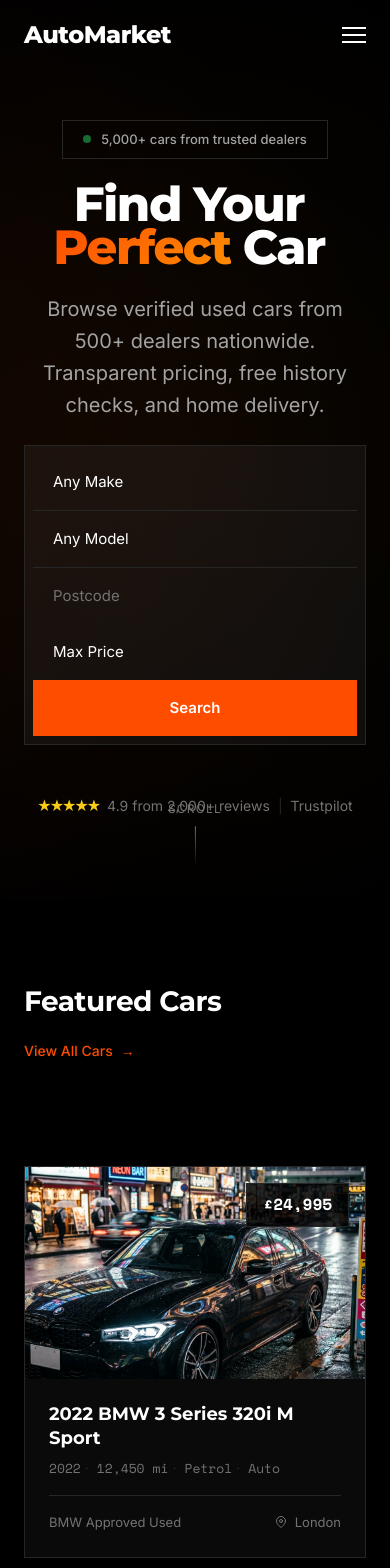
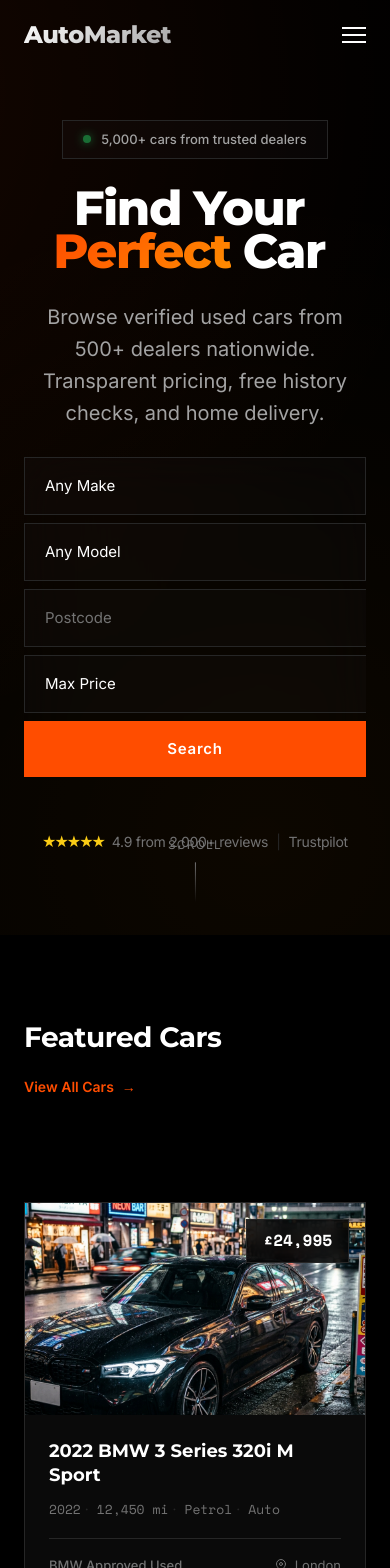
Before and after one commit to shehz-max/Automarket-landing-page, a Next.js app: page / in a window 390 px wide. Shown: the top 1568 px of the page. Built offline with nearby package versions, Linux system fonts and the light colour scheme.

Commit message:
style: elevate aesthetics to GenZ dark futurist design and resolve hydration warning

```diff
--- a/app/globals.css
+++ b/app/globals.css
@@ -5,7 +5,7 @@
   --color-bg-primary:     #000000;           /* Pure black — page background */
   --color-bg-elevated:    #0A0A0A;           /* Slightly lifted — card backgrounds */
   --color-bg-card:        #111111;           /* Card surfaces, elevated sections */
-  --color-bg-glass:       rgba(255, 255, 255, 0.05);  /* Glassmorphism base */
+  --color-bg-glass:       rgba(255, 255, 255, 0.03);  /* Premium glass base */
 
   /* TEXT — Monochromatic hierarchy */
   --color-text-primary:   #FFFFFF;           /* Headlines, primary text */
@@ -20,7 +20,7 @@
   /* ACCENT — Automotive orange, RESTRICTED USE */
   --color-accent:         #FF4D00;           /* Primary CTA buttons only */
   --color-accent-hover:   #FF6B2C;           /* CTA hover state */
-  --color-accent-glow:    rgba(255, 77, 0, 0.3);    /* Glow effects on hover */
+  --color-accent-glow:    rgba(255, 77, 0, 0.25);   /* Glow effects on hover */
 
   /* UTILITY — Status and feedback */
   --color-success:        #22C55E;           /* Checkmarks, confirmations */
@@ -104,8 +104,8 @@
   /* 5. SHADOWS (DEPTH VIA BORDERS ONLY) */
   --shadow-none: none;
   --glow-accent: 0 0 20px rgba(255, 77, 0, 0.3);
-  --glow-accent-lg: 0 0 30px rgba(255, 77, 0, 0.4);
-  --shadow-glass: 0 8px 32px rgba(0, 0, 0, 0.3);
+  --glow-accent-lg: 0 0 35px rgba(255, 77, 0, 0.45);
+  --shadow-glass: 0 8px 32px rgba(0, 0, 0, 0.5);
 
   /* 6. Z-INDEX SCALE */
   --z-below:     -1;    /* Background elements, decorative */
@@ -150,6 +150,12 @@
   margin: 0;
   padding: 0;
   background-color: var(--color-bg-primary);
+  /* GenZ blueprint background grid */
+  background-image:
+    linear-gradient(to right, rgba(255, 255, 255, 0.02) 1px, transparent 1px),
+    linear-gradient(to bottom, rgba(255, 255, 255, 0.02) 1px, transparent 1px);
+  background-size: 60px 60px;
+  background-position: center top;
   color: var(--color-text-primary);
   font-family: var(--font-body);
   font-size: var(--font-size-body);
@@ -195,8 +201,8 @@
 }
 
 .navbar.scrolled {
-  background: rgba(0, 0, 0, 0.9);
-  backdrop-filter: blur(16px);
+  background: rgba(0, 0, 0, 0.85);
+  backdrop-filter: blur(20px);
   border-bottom-color: var(--color-border-rest);
 }
 
@@ -215,6 +221,10 @@
   color: var(--color-text-primary);
   letter-spacing: -0.02em;
   text-decoration: none;
+  background: linear-gradient(135deg, #FFFFFF 0%, var(--color-text-body) 100%);
+  -webkit-background-clip: text;
+  background-clip: text;
+  -webkit-text-fill-color: transparent;
 }
 
 .navbar-links {
@@ -238,11 +248,7 @@
   color: var(--color-text-primary);
 }
 
-.nav-link.active {
-  color: var(--color-text-primary);
-}
-
-.nav-link.active::after {
+.nav-link::after {
   content: '';
   position: absolute;
   bottom: -4px;
@@ -250,6 +256,22 @@
   right: 16px;
   height: 2px;
   background: var(--color-accent);
+  transform: scaleX(0);
+  transform-origin: right;
+  transition: transform 0.3s var(--ease-out);
+}
+
+.nav-link:hover::after {
+  transform: scaleX(1);
+  transform-origin: left;
+}
+
+.nav-link.active {
+  color: var(--color-text-primary);
+}
+
+.nav-link.active::after {
+  transform: scaleX(1);
 }
 
 .nav-cta {
@@ -263,6 +285,8 @@
   text-decoration: none;
   cursor: pointer;
   border-radius: var(--radius-none);
+  position: relative;
+  overflow: hidden;
   transition: all var(--duration-normal) var(--ease-out);
 }
 
@@ -365,8 +389,9 @@
   position: absolute;
   inset: 0;
   background:
-    radial-gradient(circle at 30% 50%, rgba(255, 77, 0, 0.06) 0%, transparent 50%),
-    radial-gradient(circle at 70% 50%, rgba(255, 140, 0, 0.04) 0%, transparent 50%);
+    radial-gradient(circle at 20% 30%, rgba(255, 77, 0, 0.09) 0%, transparent 45%),
+    radial-gradient(circle at 80% 70%, rgba(255, 140, 0, 0.05) 0%, transparent 45%),
+    radial-gradient(circle at 50% 50%, rgba(0, 0, 0, 0.95) 0%, var(--color-bg-primary) 100%);
   background-size: 200% 200%;
   animation: meshShift 20s ease infinite;
   z-index: 0;
@@ -379,7 +404,7 @@
   display: flex;
   flex-direction: column;
   align-items: center;
-  gap: 24px;
+  gap: 28px;
 }
 
 .hero-badge {
@@ -387,6 +412,7 @@
   align-items: center;
   gap: 10px;
   padding: 8px 20px;
+  background: rgba(255, 255, 255, 0.02);
   border: 1px solid var(--color-border-rest);
   font-family: var(--font-body);
   font-size: 13px;
@@ -400,6 +426,7 @@
   height: 8px;
   background: var(--color-success);
   border-radius: 50%;
+  box-shadow: 0 0 10px var(--color-success);
   animation: pulse 2s ease-in-out infinite;
 }
 
@@ -431,19 +458,22 @@
   font-size: 20px;
   color: var(--color-text-body);
   line-height: var(--line-height-normal);
-  max-width: 560px;
+  max-width: 580px;
   margin: 0;
 }
 
+/* Glassmorphism search panel */
 .search-bar {
   display: flex;
   width: 100%;
   max-width: 800px;
-  background: rgba(255, 255, 255, 0.05);
+  background: rgba(255, 255, 255, 0.03);
+  backdrop-filter: blur(24px);
   border: 1px solid var(--color-border-rest);
   padding: 8px;
   border-radius: var(--radius-none);
-  transition: border-color var(--duration-normal) ease, box-shadow var(--duration-normal) ease;
+  transition: border-color var(--duration-normal) var(--ease-out),
+              box-shadow var(--duration-normal) var(--ease-out);
 }
 
 .search-bar:focus-within {
@@ -475,7 +505,7 @@
 }
 
 .search-field option {
-  background: var(--color-bg-card);
+  background: var(--color-bg-elevated);
   color: var(--color-text-primary);
 }
 
@@ -483,7 +513,7 @@
   background: var(--color-accent);
   color: var(--color-text-primary);
   border: none;
-  padding: 16px 32px;
+  padding: 16px 36px;
   font-family: var(--font-body);
   font-size: 15px;
   font-weight: var(--font-weight-semibold);
@@ -491,11 +521,13 @@
   border-radius: var(--radius-none);
   transition: all var(--duration-normal) var(--ease-out);
   flex-shrink: 0;
+  letter-spacing: var(--letter-spacing-wide);
 }
 
 .search-btn:hover {
   background: var(--color-accent-hover);
   box-shadow: var(--glow-accent);
+  transform: translateY(0);
 }
 
 .hero-trust {
@@ -507,6 +539,7 @@
   font-family: var(--font-body);
   font-size: var(--font-size-small);
   color: var(--color-text-muted);
+  letter-spacing: var(--letter-spacing-normal);
 }
 
 .hero-trust .stars {
@@ -544,10 +577,17 @@
 
 @media (max-width: 768px) {
   .hero { padding: 120px 24px 80px; }
-  .search-bar { flex-direction: column; }
-  .search-field { border-right: none; border-bottom: 1px solid var(--color-border-rest); }
-  .search-field:last-of-type { border-bottom: none; }
-  .search-btn { width: 100%; }
+  .search-bar { flex-direction: column; gap: 8px; background: transparent; border: none; padding: 0; }
+  .search-field {
+    border: 1px solid var(--color-border-rest);
+    background: rgba(255, 255, 255, 0.02);
+    border-bottom: 1px solid var(--color-border-rest);
+    width: 100%;
+  }
+  .search-field:focus {
+    border-color: var(--color-accent);
+  }
+  .search-btn { width: 100%; padding: 16px; }
   .hero-trust { flex-wrap: wrap; gap: 8px; }
 }
 
@@ -558,6 +598,7 @@
 .cars-section {
   padding: var(--section-padding-y) 24px;
   background: var(--color-bg-primary);
+  position: relative;
 }
 
 @media (max-width: 768px) {
@@ -583,12 +624,13 @@
   color: var(--color-text-primary);
   letter-spacing: var(--letter-spacing-normal);
   margin: 0;
+  position: relative;
 }
 
 .view-all {
   font-family: var(--font-body);
   font-size: var(--font-size-small);
-  font-weight: var(--font-weight-medium);
+  font-weight: var(--font-weight-semibold);
   color: var(--color-accent);
   text-decoration: none;
   display: flex;
@@ -613,29 +655,33 @@
   border-radius: var(--radius-none);
   overflow: hidden;
   cursor: pointer;
-  transition: border-color var(--duration-normal) ease, transform var(--duration-normal) ease;
+  transition: border-color var(--duration-normal) var(--ease-out),
+              transform var(--duration-normal) var(--ease-out),
+              box-shadow var(--duration-normal) var(--ease-out);
 }
 
 .car-card:hover {
-  border-color: var(--color-border-hover);
-  transform: translateY(-4px);
+  border-color: var(--color-accent);
+  transform: translateY(-6px);
+  box-shadow: 0 12px 30px rgba(255, 77, 0, 0.05);
 }
 
 .car-image {
   aspect-ratio: 16 / 10;
   overflow: hidden;
   position: relative;
+  background: #111;
 }
 
 .car-image img {
   width: 100%;
   height: 100%;
   object-fit: cover;
-  transition: transform var(--duration-slow) var(--ease-out);
+  transition: transform var(--duration-slow) var(--ease-out-smooth);
 }
 
 .car-card:hover .car-image img {
-  transform: scale(1.05);
+  transform: scale(1.06);
 }
 
 .car-price-badge {
@@ -643,6 +689,7 @@
   top: 16px;
   right: 16px;
   background: rgba(0, 0, 0, 0.85);
+  backdrop-filter: blur(8px);
   border: 1px solid var(--color-border-rest);
   padding: 8px 16px;
   font-family: var(--font-mono);
@@ -650,10 +697,21 @@
   font-weight: var(--font-weight-bold);
   color: var(--color-text-primary);
   border-radius: var(--radius-none);
+  transition: border-color 0.3s ease;
+}
+
+.car-card:hover .car-price-badge {
+  border-color: var(--color-accent);
 }
 
 .car-content {
   padding: var(--card-padding);
+  border-top: 1px solid transparent;
+  transition: border-color 0.3s ease;
+}
+
+.car-card:hover .car-content {
+  border-top-color: rgba(255, 77, 0, 0.1);
 }
 
 .car-title {
@@ -661,7 +719,7 @@
   font-size: 18px;
   font-weight: var(--font-weight-semibold);
   color: var(--color-text-primary);
-  margin: 0 0 8px 0;
+  margin: 0 0 12px 0;
   line-height: 1.3;
 }
 
@@ -671,7 +729,7 @@
   font-family: var(--font-mono);
   font-size: 13px;
   color: var(--color-text-muted);
-  margin-bottom: 16px;
+  margin-bottom: 18px;
 }
 
 .car-specs span {
@@ -697,6 +755,7 @@
   font-family: var(--font-body);
   font-size: 13px;
   color: var(--color-text-muted);
+  font-weight: var(--font-weight-medium);
 }
 
 .car-location {
@@ -724,6 +783,10 @@
 .how-it-works {
   padding: var(--section-padding-y) 24px;
   background: var(--color-bg-elevated);
+  position: relative;
+  /* Thin grid partition details */
+  border-top: 1px solid var(--color-border-rest);
+  border-bottom: 1px solid var(--color-border-rest);
 }
 
 @media (max-width: 768px) {
@@ -747,21 +810,32 @@
   padding: 48px 32px;
   text-align: center;
   border-radius: var(--radius-none);
-  transition: border-color var(--duration-normal) ease;
+  transition: border-color var(--duration-normal) var(--ease-out),
+              transform var(--duration-normal) var(--ease-out),
+              box-shadow var(--duration-normal) var(--ease-out);
 }
 
 .step-card:hover {
   border-color: var(--color-accent);
+  transform: translateY(-4px);
+  box-shadow: 0 10px 25px rgba(255, 77, 0, 0.03);
 }
 
+/* Futuristic transparent outline numbers */
 .step-number {
   font-family: var(--font-display);
-  font-size: 64px;
+  font-size: 72px;
   font-weight: 800;
-  color: var(--color-border-rest);
+  color: transparent;
+  -webkit-text-stroke: 1.5px var(--color-border-rest);
   line-height: 1;
   margin-bottom: 24px;
   display: block;
+  transition: -webkit-text-stroke var(--duration-normal) ease;
+}
+
+.step-card:hover .step-number {
+  -webkit-text-stroke: 2px var(--color-accent);
 }
 
 .step-title {
@@ -790,7 +864,6 @@
 
 .stats-section {
   padding: 80px 24px;
-  border-top: 1px solid var(--color-border-rest);
   border-bottom: 1px solid var(--color-border-rest);
   background: var(--color-bg-primary);
 }
@@ -806,6 +879,11 @@
   display: flex;
   flex-direction: column;
   align-items: center;
+  border-right: 1px solid var(--color-border-rest);
+}
+
+.stat-item:last-child {
+  border-right: none;
 }
 
 .stat-number {
@@ -815,6 +893,10 @@
   color: var(--color-text-primary);
   line-height: 1;
   display: block;
+  background: linear-gradient(180deg, #FFFFFF 0%, var(--color-text-body) 100%);
+  -webkit-background-clip: text;
+  background-clip: text;
+  -webkit-text-fill-color: transparent;
 }
 
 .stat-label {
@@ -829,6 +911,7 @@
 
 @media (max-width: 768px) {
   .stats-grid { grid-template-columns: repeat(2, 1fr); gap: 32px; }
+  .stat-item { border-right: none; }
 }
 
 /* ========================================== */
@@ -860,11 +943,13 @@
   border: 1px solid var(--color-border-rest);
   padding: 32px;
   border-radius: var(--radius-none);
-  transition: border-color var(--duration-normal) ease;
+  transition: border-color var(--duration-normal) var(--ease-out),
+              transform var(--duration-normal) var(--ease-out);
 }
 
 .feature-card:hover {
   border-color: var(--color-border-hover);
+  transform: translateY(-4px);
 }
 
 .feature-icon {
@@ -880,6 +965,12 @@
   font-weight: var(--font-weight-bold);
   margin-bottom: 20px;
   border-radius: var(--radius-none);
+  transition: all var(--duration-normal) ease;
+}
+
+.feature-card:hover .feature-icon {
+  border-color: var(--color-success);
+  box-shadow: 0 0 10px rgba(34, 197, 94, 0.15);
 }
 
 .feature-title {
@@ -913,6 +1004,8 @@
 .testimonials-section {
   padding: var(--section-padding-y) 24px;
   background: var(--color-bg-elevated);
+  border-top: 1px solid var(--color-border-rest);
+  border-bottom: 1px solid var(--color-border-rest);
 }
 
 @media (max-width: 768px) {
@@ -935,11 +1028,15 @@
   border: 1px solid var(--color-border-rest);
   padding: 32px;
   border-radius: var(--radius-none);
-  transition: border-color var(--duration-normal) ease;
+  transition: border-color var(--duration-normal) var(--ease-out),
+              transform var(--duration-normal) var(--ease-out),
+              box-shadow var(--duration-normal) var(--ease-out);
 }
 
 .testimonial-card:hover {
   border-color: var(--color-accent);
+  transform: translateY(-4px);
+  box-shadow: 0 10px 25px rgba(255, 77, 0, 0.03);
 }
 
 .testimonial-stars {
@@ -955,6 +1052,7 @@
   line-height: var(--line-height-relaxed);
   color: var(--color-text-body);
   margin: 0 0 24px 0;
+  position: relative;
 }
 
 .testimonial-author {
@@ -966,7 +1064,8 @@
 .author-avatar {
   width: 40px;
   height: 40px;
-  background: var(--color-border-rest);
+  background: var(--color-bg-elevated);
+  border: 1px solid var(--color-border-rest);
   display: flex;
   align-items: center;
   justify-content: center;
@@ -976,6 +1075,12 @@
   color: var(--color-text-primary);
   flex-shrink: 0;
   border-radius: var(--radius-none);
+  transition: border-color 0.3s ease, box-shadow 0.3s ease;
+}
+
+.testimonial-card:hover .author-avatar {
+  border-color: var(--color-accent);
+  box-shadow: 0 0 10px rgba(255, 77, 0, 0.15);
 }
 
 .author-name {
@@ -1006,8 +1111,6 @@
 .marquee-section {
   padding: 64px 0;
   overflow: hidden;
-  border-top: 1px solid var(--color-border-rest);
-  border-bottom: 1px solid var(--color-border-rest);
   background: var(--color-bg-primary);
 }
 
@@ -1041,7 +1144,7 @@
   align-items: center;
   gap: 80px;
   width: max-content;
-  animation: marquee 30s linear infinite;
+  animation: marquee 35s linear infinite;
 }
 
 .marquee-track:hover {
@@ -1051,12 +1154,12 @@
 .marquee-item {
   font-family: var(--font-body);
   font-size: 14px;
-  font-weight: var(--font-weight-medium);
+  font-weight: var(--font-weight-semibold);
   color: var(--color-text-muted);
   text-transform: uppercase;
   letter-spacing: var(--letter-spacing-wide);
   white-space: nowrap;
-  opacity: 0.6;
+  opacity: 0.4;
   transition: opacity var(--duration-normal) ease, color var(--duration-normal) ease;
 }
 
@@ -1084,14 +1187,14 @@
 .cta-bg {
   position: absolute;
   inset: 0;
-  background: radial-gradient(circle at 50% 50%, rgba(255, 77, 0, 0.08) 0%, transparent 60%);
+  background: radial-gradient(circle at 50% 50%, rgba(255, 77, 0, 0.12) 0%, transparent 65%);
   z-index: 0;
 }
 
 .cta-content {
   position: relative;
   z-index: 1;
-  max-width: 600px;
+  max-width: 620px;
   margin: 0 auto;
 }
 
@@ -1133,6 +1236,7 @@
   border-radius: var(--radius-none);
   transition: all var(--duration-normal) var(--ease-out);
   display: inline-block;
+  letter-spacing: var(--letter-spacing-wide);
 }
 
 .cta-btn-primary:hover {
@@ -1154,6 +1258,7 @@
   border-radius: var(--radius-none);
   transition: all var(--duration-normal) ease;
   display: inline-block;
+  letter-spacing: var(--letter-spacing-wide);
 }
 
 .cta-btn-secondary:hover {
@@ -1173,6 +1278,7 @@
   padding: 80px 24px 40px;
   border-top: 1px solid var(--color-border-rest);
   background: var(--color-bg-primary);
+  position: relative;
 }
 
 .footer-grid {
@@ -1189,6 +1295,10 @@
   color: var(--color-text-primary);
   margin-bottom: 16px;
   letter-spacing: -0.02em;
+  background: linear-gradient(135deg, #FFFFFF 0%, var(--color-text-body) 100%);
+  -webkit-background-clip: text;
+  background-clip: text;
+  -webkit-text-fill-color: transparent;
 }
 
 .footer-desc {
--- a/app/layout.tsx
+++ b/app/layout.tsx
@@ -201,22 +201,25 @@
   };
 
   return (
-    <html lang="en-GB" className={`${montserrat.variable} ${inter.variable} ${spaceMono.variable}`}>
+    <html lang="en-GB" className={`${montserrat.variable} ${inter.variable} ${spaceMono.variable}`} suppressHydrationWarning>
       <head>
         <script
+          key="schema-local-business"
           type="application/ld+json"
           dangerouslySetInnerHTML={{ __html: JSON.stringify(localBusinessSchema) }}
         />
         <script
+          key="schema-faq"
           type="application/ld+json"
           dangerouslySetInnerHTML={{ __html: JSON.stringify(faqPageSchema) }}
         />
         <script
+          key="schema-software"
           type="application/ld+json"
           dangerouslySetInnerHTML={{ __html: JSON.stringify(softwareApplicationSchema) }}
         />
       </head>
-      <body>
+      <body suppressHydrationWarning>
         <SmoothScroll>
           {children}
         </SmoothScroll>
```
